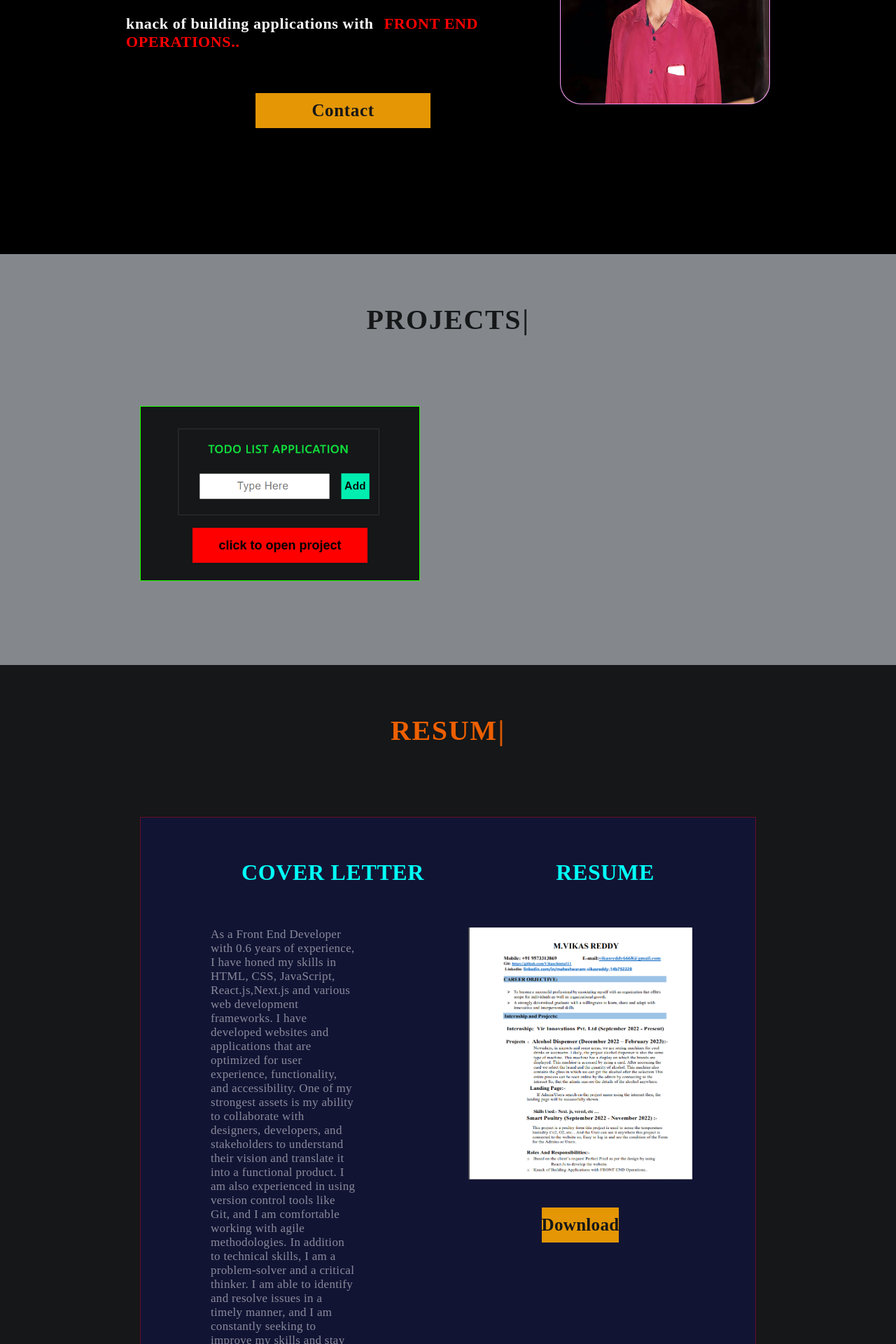
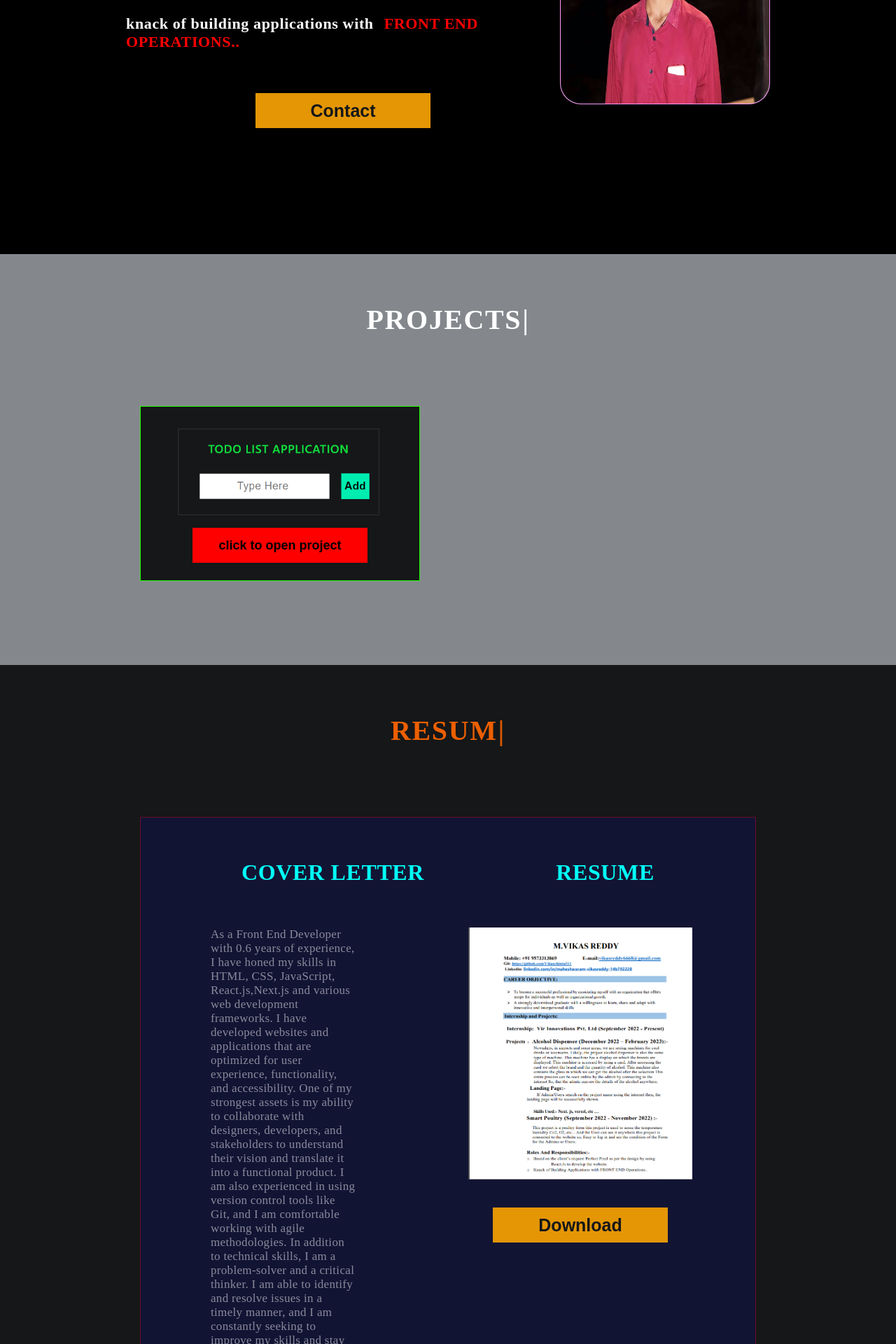
Before and after one commit to Vikaschintu111/aboutme-vikas, a Next.js app: page / in a window 1280 px wide. Shown: the part 440-2360 px from the top of the page at 70% size. Built offline with nearby package versions, Linux system fonts and the light colour scheme.

Commit message:
changes for mobile version

```diff
--- a/src/Components/Header/Header.js
+++ b/src/Components/Header/Header.js
@@ -15,8 +15,9 @@ const Header = () => {
     transform: menu ? `translate3d(0,0,0)` : `translate3d(100%,0,0)`,
   });
   return (
+    <>
+      {menu ? <MbMenu setMenu={setMenu} style={navAnimation} /> : ""}
       <Container>
-      {menu ? <MbMenu setMenu={setMenu} style={navAnimation} /> : ""}
         <div className={styles.HeaderCntr}>
           <div className={styles.CntrWrap}>
             <h2 className={styles.Header}>VIKAS REDDY MAHESHWARAM</h2>
@@ -44,6 +45,7 @@ const Header = () => {
           </div>
         </div>
       </Container>
+    </>
   );
 };
 
--- a/src/pages/About/About.module.scss
+++ b/src/pages/About/About.module.scss
@@ -2,7 +2,7 @@
   background: #09b9dc4a;
   padding: 70px 200px;
   @media screen and (max-width: 768px) {
-    padding: 50px 80px;
+    padding: 50px 30px;
   }
   .Header {
     padding-bottom: 60px;
--- a/src/pages/Contact/Contact.module.scss
+++ b/src/pages/Contact/Contact.module.scss
@@ -11,7 +11,7 @@
     ),
     url(/public/images/back.jpg);
   @media screen and (max-width: 768px) {
-    padding: 70px 80px;
+    padding: 70px 30px;
   }
   .Header {
     // color: rgb(193, 159, 21);
@@ -65,7 +65,7 @@
         color: #151718;
       }
       .Selector {
-        width: 100%;
+        width: 80%;
         height: 40px;
         background: #ffffff;
         border: 0;
@@ -85,11 +85,12 @@
       .Btn {
         margin-top: 15px;
         background: #151718;
+        color: #ffff;
         max-width: 80px;
         width: 100%;
         cursor: pointer;
         border: 0;
-        height: 25px;
+        height: 30px;
       }
     }
   }
--- a/src/pages/HomePage/HomePage.js
+++ b/src/pages/HomePage/HomePage.js
@@ -14,6 +14,7 @@ const HomePage = ({ text }) => {
   return (
     <div className={styles.Home}>
       <Header />
+      <Container>
         <div className={styles.MainCntr}>
           <div className={styles.Text}>
             <h2 className={styles.Name}>
@@ -36,7 +37,11 @@ const HomePage = ({ text }) => {
                 />
               </span>
             </h2>
-          <img className={styles.MbProfile} src="/images/profile.jpg" alt="" />
+            <img
+              className={styles.MbProfile}
+              src="/images/profile.jpg"
+              alt=""
+            />
             <h3 className={styles.Head}>
               <Typewriter
                 options={{
@@ -50,7 +55,7 @@ const HomePage = ({ text }) => {
               knack of building applications with
               <span className={styles.Oper}>FRONT END OPERATIONS..</span>
             </h3>
-          <Button text="Contact" />
+            <button className={styles.Btn}>Contact</button>
           </div>
           <img className={styles.Profile} src="/images/profile.jpg" alt="" />
         </div>
@@ -58,6 +63,7 @@ const HomePage = ({ text }) => {
         <Resume />
         <About />
         <Contact />
+      </Container>
     </div>
   );
 };
--- a/src/pages/HomePage/HomePage.module.scss
+++ b/src/pages/HomePage/HomePage.module.scss
@@ -8,7 +8,7 @@
     align-items: center;
     justify-content: space-between;
     @media screen and (max-width: 768px) {
-      padding: 70px 80px;
+      padding: 100px 30px;
       display: flex;
       justify-content: center;
     }
@@ -31,6 +31,7 @@
         flex-direction: column;
         @media screen and (max-width: 768px) {
           font-size: 16px;
+          padding-bottom: 40px;
         }
       }
       .MbProfile {
@@ -43,7 +44,7 @@
           border-radius: 10%;
           background: #ffff;
           border: 1px solid rgba(255, 0, 251, 0.399);
-          margin-bottom: 20px;
+          margin-bottom: 40px;
         }
       }
       .Head {
@@ -74,6 +75,28 @@
           }
         }
       }
+      .Btn {
+        background: rgb(228, 150, 5);
+        max-width: 250px;
+        width: 100%;
+        height: 50px;
+        align-items: center;
+        display: flex;
+        justify-content: center;
+        font-weight: 700;
+        font-size: 25px;
+        cursor: pointer;
+        border: 0;
+        color: #151718;
+        @media screen and (max-width: 768px) {
+          font-size: 16px;
+          max-width: 200px;
+          padding: 20px;
+          width: 100%;
+          height: 40px;
+          margin-bottom: 70px;
+        }
+      }
     }
     .Profile {
       width: 100%;
--- a/src/pages/Projects/Projects.js
+++ b/src/pages/Projects/Projects.js
@@ -1,10 +1,12 @@
 import React from "react";
 import styles from "./Projects.module.scss";
 import Typewriter from "typewriter-effect";
+import { Container } from "react-bootstrap";
 
 const Projects = () => {
   return (
     <div className={styles.Projects}>
+      <Container>
         <div className={styles.Container}>
           <h1 className={styles.Head}>
             <Typewriter
@@ -30,6 +32,7 @@ const Projects = () => {
           <button className={styles.Btn}>click to open project</button>
         </div>
       </div> */}
+      </Container>
     </div>
   );
 };
--- a/src/pages/Projects/Projects.module.scss
+++ b/src/pages/Projects/Projects.module.scss
@@ -3,7 +3,7 @@
   color: #151718;
   padding: 70px 200px;
   @media screen and (max-width: 768px) {
-    padding: 70px 80px;
+    padding: 70px 30px;
     display: flex;
     flex-direction: column;
     justify-content: center;
@@ -14,6 +14,7 @@
       display: flex;
       align-items: center;
       justify-content: center;
+      color: #ffff;
       margin: 0;
       font-weight: 800;
       font-size: 40px;
@@ -34,7 +35,9 @@
     color: #ffff;
     border: 1px solid rgb(30, 255, 0);
     margin-bottom: 50px;
-
+    @media screen and (max-width: 768px) {
+      margin: auto;
+    }
     .Wrap {
       display: flex;
       flex-direction: column;
--- a/src/pages/Resume/Resume.js
+++ b/src/pages/Resume/Resume.js
@@ -2,10 +2,12 @@ import Button from "@import/src/Components/Button/Button";
 import React from "react";
 import styles from "./Resume.module.scss";
 import Typewriter from "typewriter-effect";
+import { Container } from "react-bootstrap";
 
 const Resume = () => {
   return (
     <div className={styles.Resume}>
+      <Container>
         <h1 className={styles.HeadCntr}>
           <Typewriter
             options={{
@@ -23,32 +25,33 @@ const Resume = () => {
 
           <div className={styles.Wrap}>
             <p className={styles.Desc}>
-            As a Front End Developer with 0.6 years of experience, I have honed
-            my skills in HTML, CSS, JavaScript, React.js,Next.js and various web
-            development frameworks. I have developed websites and applications
-            that are optimized for user experience, functionality, and
-            accessibility. One of my strongest assets is my ability to
-            collaborate with designers, developers, and stakeholders to
-            understand their vision and translate it into a functional product.
-            I am also experienced in using version control tools like Git, and I
-            am comfortable working with agile methodologies. In addition to
-            technical skills, I am a problem-solver and a critical thinker. I am
-            able to identify and resolve issues in a timely manner, and I am
-            constantly seeking to improve my skills and stay up-to-date with the
-            latest industry trends. I am excited about the opportunity to
-            contribute my skills to your company, and I am confident that I can
-            bring value to your team. Thank you for considering my application.
-            I look forward to discussing my qualifications in further detail.
+              As a Front End Developer with 0.6 years of experience, I have
+              honed my skills in HTML, CSS, JavaScript, React.js,Next.js and
+              various web development frameworks. I have developed websites and
+              applications that are optimized for user experience,
+              functionality, and accessibility. One of my strongest assets is my
+              ability to collaborate with designers, developers, and
+              stakeholders to understand their vision and translate it into a
+              functional product. I am also experienced in using version control
+              tools like Git, and I am comfortable working with agile
+              methodologies. In addition to technical skills, I am a
+              problem-solver and a critical thinker. I am able to identify and
+              resolve issues in a timely manner, and I am constantly seeking to
+              improve my skills and stay up-to-date with the latest industry
+              trends. I am excited about the opportunity to contribute my skills
+              to your company, and I am confident that I can bring value to your
+              team. Thank you for considering my application. I look forward to
+              discussing my qualifications in further detail.
             </p>
             <div className={styles.ResCntr}>
               <h1 className={styles.Mbresu}>Resume</h1>
               <img className={styles.ImgCntr} src="/images/res.png" />
-            <div className={styles.Btn}>
-              <Button text="Download" />
+
+              <button className={styles.Btn}>Download</button>
             </div>
           </div>
         </div>
-      </div>
+      </Container>
     </div>
   );
 };
--- a/src/pages/Resume/Resume.module.scss
+++ b/src/pages/Resume/Resume.module.scss
@@ -3,7 +3,7 @@
   background: #151718;
   padding: 70px 200px;
   @media screen and (max-width: 768px) {
-    padding: 60px 80px;
+    padding: 60px 30px;
   }
   .HeadCntr {
     display: flex;
@@ -89,14 +89,31 @@
           height: 100%;
           padding-bottom: 40px;
           @media screen and (max-width: 768px) {
-            padding: 50px 0 30px 0;
+            padding: 50px 20px 30px 20px;
             max-width: 250px;
             width: 100%;
           }
         }
         .Btn {
+          background: rgb(228, 150, 5);
+          max-width: 250px;
+          width: 100%;
+          height: 50px;
+          align-items: center;
+          display: flex;
+          justify-content: center;
+          font-weight: 700;
+          font-size: 25px;
+          cursor: pointer;
+          border: 0;
+          color: #151718;
           @media screen and (max-width: 768px) {
-            padding-bottom: 30px;
+            font-size: 16px;
+            max-width: 200px;
+            padding: 20px;
+            width: 100%;
+            height: 40px;
+            margin-bottom: 40px;
           }
         }
       }
```
Also changed, not shown: src/pages/About/About.js (+23 -19 lines), src/pages/Contact/Contact.js (+9 -3 lines). Lines whose indentation alone changed are shown as unchanged.
